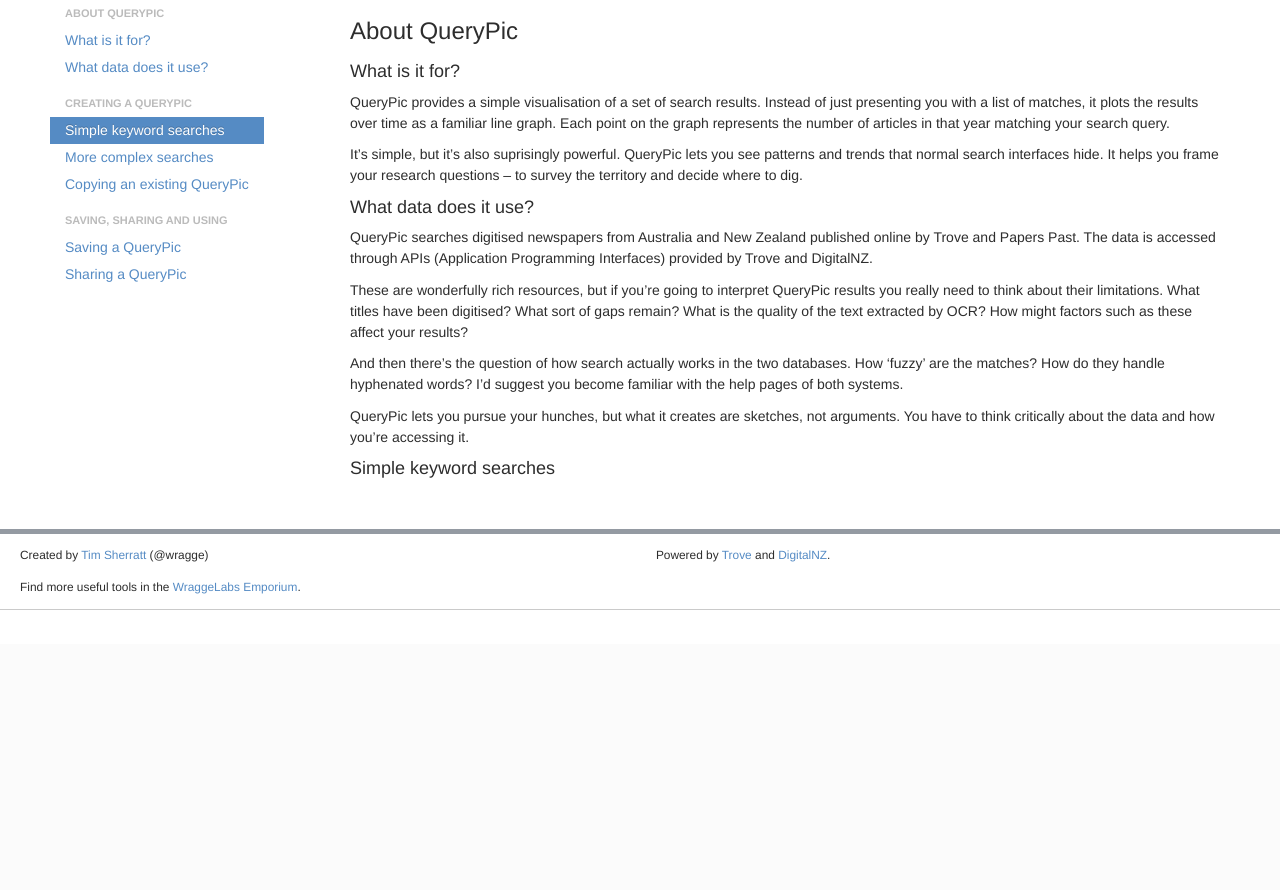
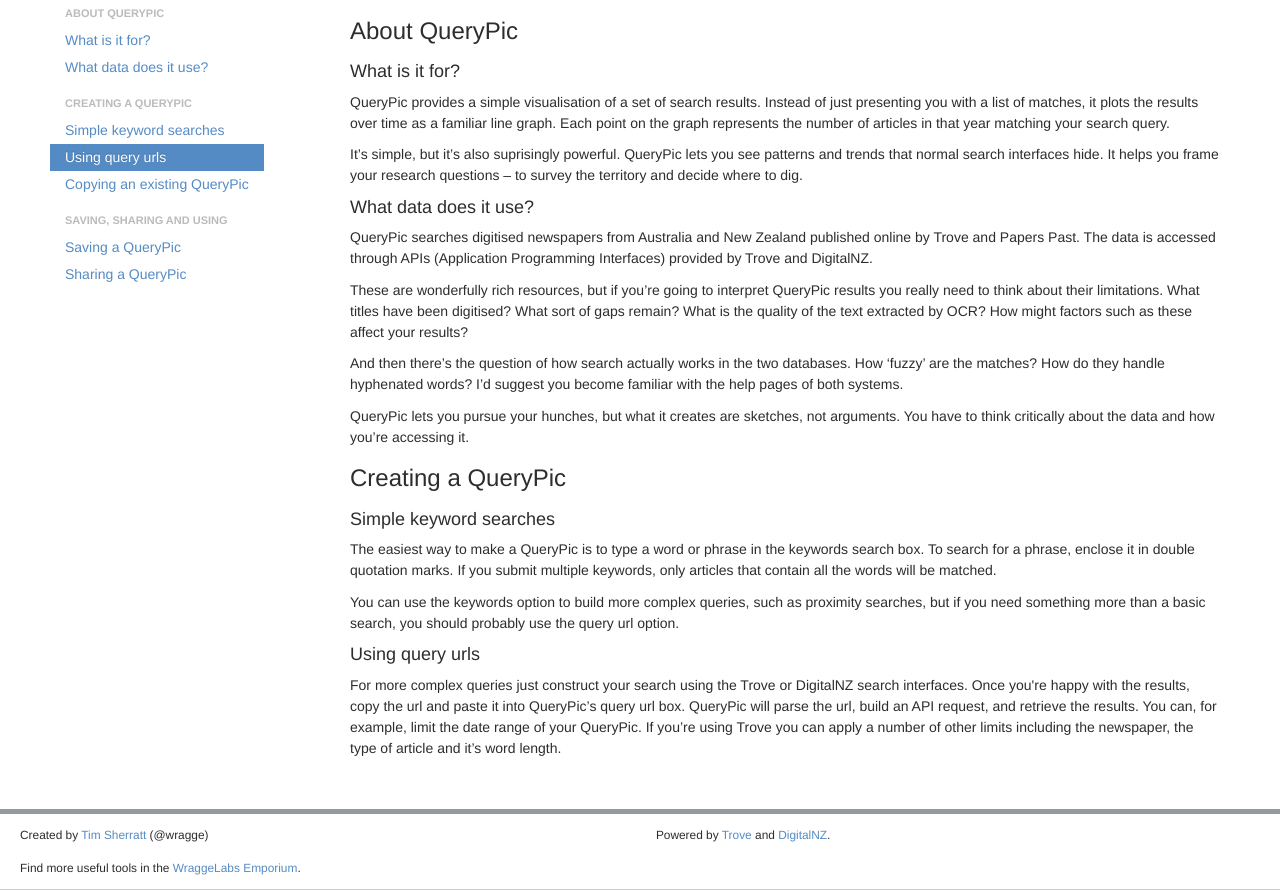
Before and after one commit to wragge/dhistory, a Django app: page /querypic/help/ in a window 1280 px wide. Shown: the part 156-1046 px from the top of the page. Before the commit the page ends 766 px from the top, so only its background shows below. Run offline with Django 3.2, Linux system fonts and the light colour scheme; parts of the project's set-up code (start-up, migrations or seed data) failed here and were passed over; some libraries are stand-ins or nearby versions; some web fonts are replaced.

Commit message:
Updating help page

```diff
--- a/dhistory/querypic/templates/querypic-help.html
+++ b/dhistory/querypic/templates/querypic-help.html
@@ -31,7 +31,7 @@
           <li><a href="#whatdata">What data does it use?</a></li>
           <li class="nav-header">Creating a QueryPic</li>
           <li><a href="#keyword">Simple keyword searches</a></li>
-          <li><a href="#query">More complex searches</a></li>
+          <li><a href="#query">Using query urls</a></li>
           <li><a href="#copying">Copying an existing QueryPic</a></li>
           <li class="nav-header">Saving, sharing and using</li>
           <li><a href="#saving">Saving a QueryPic</a></li>
@@ -48,8 +48,12 @@
             <p>These are wonderfully rich resources, but if you&rsquo;re going to interpret QueryPic results you really need to think about their limitations. What titles have been digitised? What sort of gaps remain? What is the quality of the text extracted by OCR? How might factors such as these affect your results?</p>
             <p>And then there&rsquo;s the question of how search actually works in the two databases. How &lsquo;fuzzy&rsquo; are the matches? How do they handle hyphenated words? I&rsquo;d suggest you become familiar with the help pages of both systems.</p>
             <p>QueryPic lets you pursue your hunches, but what it creates are sketches, not arguments. You have to think critically about the data and how you&rsquo;re accessing it.</p>
+            <h3>Creating a QueryPic</h3>
             <h4 id="keyword">Simple keyword searches</h4>
-
+            <p>The easiest way to make a QueryPic is to type a word or phrase in the keywords search box. To search for a phrase, enclose it in double quotation marks. If you submit multiple keywords, only articles that contain all the words will be matched.</p>
+            <p>You can use the keywords option to build more complex queries, such as proximity searches, but if you need something more than a basic search, you should probably use the query url option.</p>
+            <h4 id="query">Using query urls</h4>
+            <p>For more complex queries just construct your search using the Trove or DigitalNZ search interfaces. Once you're happy with the results, copy the url and paste it into QueryPic&rsquo;s query url box. QueryPic will parse the url, build an API request, and retrieve the results. You can, for example, limit the date range of your QueryPic. If you&rsquo;re using Trove you can apply a number of other limits including the newspaper, the type of article and it&rsquo;s word length.</p>
         </div>
     </div>
 </div>
```
